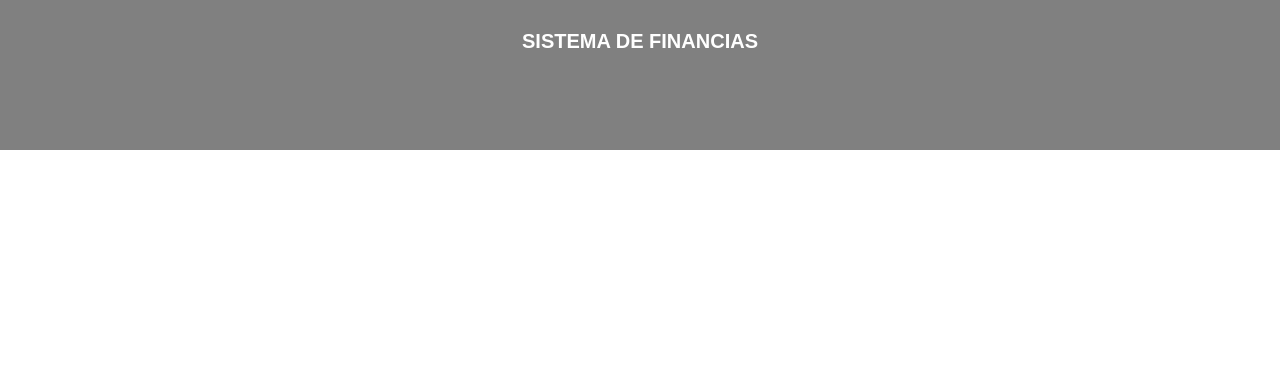
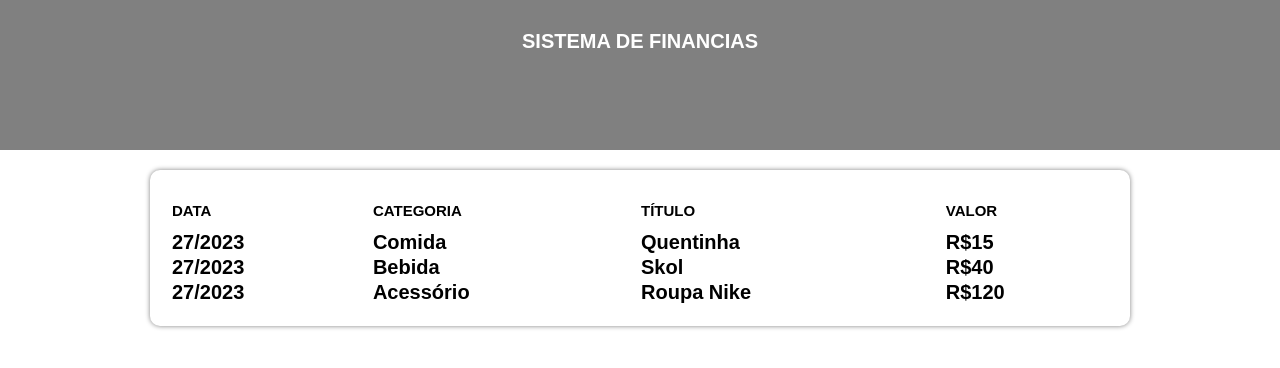
Before and after one commit to GuilhermeDevv/sistema_financeiro, a React (Vite) app in the folder sistema financeiro/: page / in a window 1280 px wide. Shown: the top 368 px of the page. Built offline with nearby package versions, Linux system fonts and the light colour scheme.

Commit message:
colocando o componente 'AreaDeTabela' no main

```diff
--- a/sistema financeiro/src/page/Home/Home.tsx
+++ b/sistema financeiro/src/page/Home/Home.tsx
@@ -1,7 +1,9 @@
 import React, { useState, useEffect } from 'react';
 //Components
-import { Container, Content } from './style';
+import { Container, Content, Main } from './style';
 import { Header } from '../../components/Header/Header';
+import { AreaDeTabela } from '../../components/AreaDeTabela/AreaDeTabela';
+
 //Data
 import { items } from '../../data/items';
 import { categoria } from '../../data/categoria';
@@ -29,6 +31,9 @@ export function Home() {
     <Container>
       <Content>
         <Header />
+        <Main>
+          <AreaDeTabela lista={listaFiltrada} />
+        </Main>
       </Content>
     </Container>
   );
--- a/sistema financeiro/src/page/Home/style.ts
+++ b/sistema financeiro/src/page/Home/style.ts
@@ -9,6 +9,5 @@ export const Content = styled.div`
 export const Main = styled.main`
   margin: auto;
   max-width: 98rem;
-  background-color: red;
   margin-bottom: 5rem;
 `;
```
